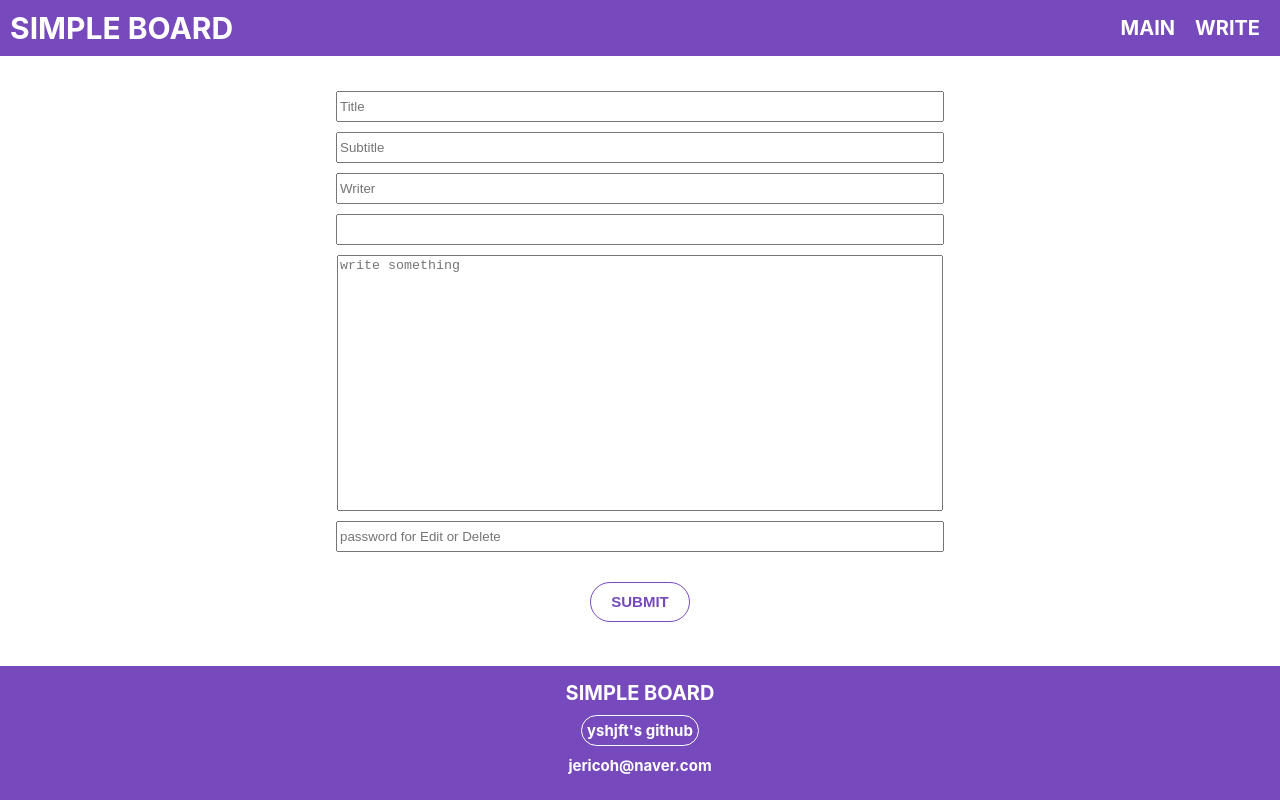
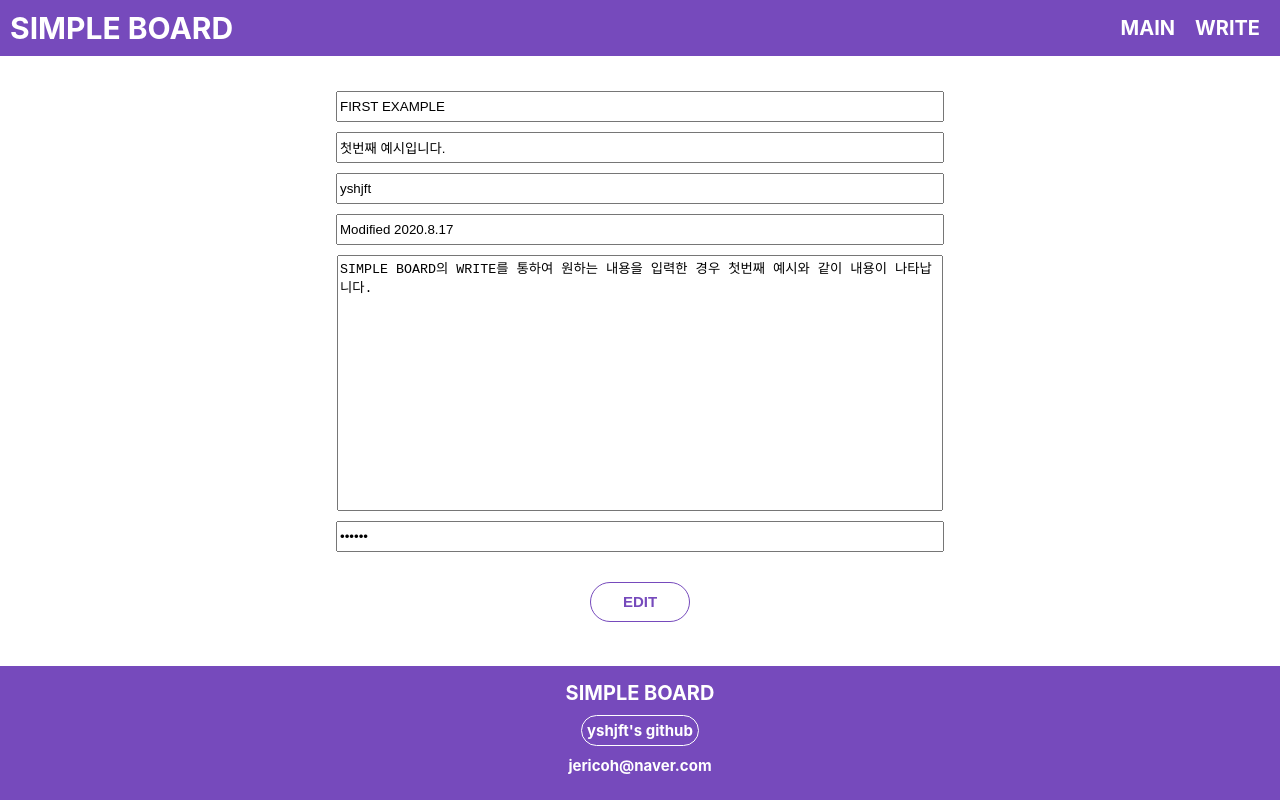
Before and after one commit to yshjft/react_simple_board, a React (Create React App) app: page /edit in a window 1280 px wide. Built offline with nearby package versions, Linux system fonts and the light colour scheme.

Commit message:
CRUD complete

```diff
--- a/src/App.js
+++ b/src/App.js
@@ -32,9 +32,9 @@ class App extends Component{
     let editOrDelete=store.getState().editOrDelete;
     let modalComp;
     if(editOrDelete === "EDIT"){
-      modalComp=<Edit pwd={this.state.contents[this.state.selectedList].password}></Edit>
+      modalComp=<Edit></Edit>
     }else if(editOrDelete === "DELETE"){
-      modalComp=<Delete pwd={this.state.contents[this.state.selectedList].password}></Delete>
+      modalComp=<Delete></Delete>
     }
 
     return(
@@ -47,7 +47,7 @@ class App extends Component{
           <Route exact path={'/'+this.state.selectedList}>
             <Read content={this.state.contents[this.state.selectedList]}></Read>
           </Route>
-          <Route exact path='/edit'><EditPage content={this.state.contents[this.state.selectedList]}></EditPage></Route>
+          <Route exact path='/edit'><EditPage id={this.state.selectedList} content={this.state.contents[this.state.selectedList]}></EditPage></Route>
         </Switch>
         <Footer></Footer>
         <Modal
--- a/src/components/Main/Edit/Edit.jsx
+++ b/src/components/Main/Edit/Edit.jsx
@@ -1,33 +1,98 @@
-import React from 'react';
+import React, {useState}  from 'react';
+import {useHistory} from 'react-router-dom';
+import store from '../../../store';
 
-function editPage(){
+function EditPage(props){ // 컴포넌트는 무조건 대문자로 작성
+    let history=useHistory();
+    let [title, setTitle]=useState(props.content.title);
+    let [subTitle, setSubTitle]=useState(props.content.subTitle);
+    let [writer, setWriter]=useState(props.content.writer);
+    let [year]=useState(new Date().getFullYear());
+    let [month]=useState(new Date().getMonth()+1);
+    let [date]=useState(new Date().getDate());
+    let [write, setWrite]=useState(props.content.write);
+    let [pwd, setPwd]=useState(props.content.password);
+
     return(
         <div className="Main">
-            <form id="writeForm" className="writeForm">
+            <form id="writeForm" className="writeForm" onSubmit={function(e){
+                e.preventDefault();
+                store.dispatch({
+                    type: "EDIT",
+                    id : props.id,
+                    title : e.target.title.value,
+                    writer : e.target.writer.value,
+                    date : e.target.date.value,
+                    subTitle : e.target.subTitle.value,
+                    write : e.target.write.value,
+                    password : e.target.password.value,
+                });
+                history.push('/');
+            }}>
                 <div className="form">
-                    <input type="txt" placeholder="Title" className="input title" name="title" required></input>
+                    <input
+                        type="txt"
+                        value={title}
+                        className="input title" name="title"
+                        onChange={function(e){
+                            setTitle(e.target.value);
+                        }}
+                        required>
+                    </input>
                 </div>
                 <div className="form">
-                    <input type="txt" placeholder="Subtitle" className="input subTitle" name="subTitle" required></input>
+                    <input
+                        type="txt"
+                        value={subTitle}
+                        className="input subTitle" name="subTitle"
+                        onChange={function(e){
+                            setSubTitle(e.target.value);
+                        }}
+                        required>
+                    </input>
                 </div>
                 <div className="form">
-                    <input type="txt" placeholder="Writer" className="input writer" name="writer" required></input>
+                    <input
+                        type="txt"
+                        value={writer}
+                        className="input writer" name="writer"
+                        onChange={function(e){
+                            setWriter(e.target.value);
+                        }}
+                        required>
+                    </input>
                 </div>
                 <div className="form">
-                    <input className="input date" name="date" readOnly></input>
+                    <input
+                        value={"Modified "+year+"."+month+"."+date}
+                        className="input date" name="date" readOnly>
+                    </input>
                 </div>
                 <div className="form">
-                    <textarea placeholder="write something" className="write" name="write" required></textarea>
+                    <textarea
+                        value={write}
+                        className="write" name="write"
+                        onChange={function(e){
+                            setWrite(e.target.value);
+                        }}
+                        required></textarea>
                 </div>
                 <div className="form">
-                    <input type="password" placeholder="password for Edit or Delete"className="input password" name="password"></input>
+                    <input
+                        type="password"
+                        value={pwd}
+                        className="input password" name="password"
+                        onChange={function(e){
+                            setPwd(e.target.value);
+                        }}
+                        required></input>
                 </div>
                 <div className="form">
-                    <input type="submit" value="SUBMIT" className="submitBtn"></input>
+                    <input type="submit" value="EDIT" className="submitBtn"></input>
                 </div>
             </form>
         </div>
     )
 }
 
-export default editPage;
+export default EditPage;
--- a/src/components/Main/Write/Write.jsx
+++ b/src/components/Main/Write/Write.jsx
@@ -52,7 +52,7 @@ class Write extends Component{
                         <textarea placeholder="write something" className="write" name="write" required></textarea>
                     </div>
                     <div className="form">
-                        <input type="password" placeholder="password for Edit or Delete"className="input password" name="password"></input>
+                        <input type="password" placeholder="password for Edit or Delete"className="input password" name="password" required></input>
                     </div>
                     <div className="form">
                         <input type="submit" value="SUBMIT" className="submitBtn"></input>
--- a/src/components/Modal/delete.jsx
+++ b/src/components/Modal/delete.jsx
@@ -1,8 +1,13 @@
-import React from 'react';
+import React , {useState}from 'react';
+import {useHistory} from 'react-router-dom';
 import store from '../../store';
 import './modal.css'
 
-function mDelete(props){
+function Delete(){
+    let [lastId]=useState(store.getState().lastId);
+    let [selectedList]=useState(store.getState().selectedList);
+    // let [pwd]=useState(store.getState().list[store.getState().selectedList].password);
+    let history=useHistory();
     return(
         <div>
             <div className="closeBtnArea" >
@@ -21,11 +26,26 @@ function mDelete(props){
             </div>
             <div className="btnArea">
                 <button className="btn" onClick={function(){
-                    let pwd=document.getElementById("modalPwd").value;
-                    if(pwd === props.pwd){
-                        alert('ok');
+                    // pwd를 state에 저장하지 않는 이유
+                    /*
+                    delete 실행 이후 redux의 editOrDelete 값은 DELETE로 유지된다.
+                    문제는 모달 컴포넌트를 렌더링할 때 조건문에 의해서 DELETE 컴포넌트가 렌더링되는데 이 때 selectedList로 인하여 문제가 발생한다.
+                    */
+                    let pwd=store.getState().list[store.getState().selectedList].password
+                    let _pwd=document.getElementById("modalPwd").value;
+                    if(_pwd === pwd){
                         document.getElementById("modalPwd").value=null;
                         document.querySelector(".wrongPwd").style.visibility='hidden';
+                        store.dispatch({
+                            type : "MODAL_IS_OPEN",
+                            modalIsOpen : false,
+                        });
+                        store.dispatch({
+                            type: "DELETE",
+                            lastId : lastId-1,
+                            selectedList : selectedList,
+                        })
+                        history.push('/');
                     }else{
                         document.getElementById("modalPwd").value=null;
                         document.querySelector(".wrongPwd").style.visibility='visible';
@@ -36,4 +56,4 @@ function mDelete(props){
     )
 }
 
-export default mDelete;
+export default Delete;
--- a/src/components/Modal/edit.jsx
+++ b/src/components/Modal/edit.jsx
@@ -1,9 +1,10 @@
-import React from 'react';
+import React, {useState} from 'react';
 import {useHistory} from "react-router-dom";
 import store from '../../store';
 import './modal.css';
 
-function Edit(props){
+function Edit(){
+    let [pwd]=useState(store.getState().list[store.getState().selectedList].password);
     let history = useHistory();
     return(
         <div>
@@ -22,8 +23,8 @@ function Edit(props){
             </div>
             <div className="btnArea">
                 <button className="btn" onClick={function(){
-                    let pwd=document.getElementById("modalPwd").value;
-                    if(pwd === props.pwd){
+                    let _pwd=document.getElementById("modalPwd").value;
+                    if(_pwd === pwd){
                         document.getElementById("modalPwd").value=null;
                         document.querySelector(".wrongPwd").style.visibility='hidden';
                         store.dispatch({
--- a/src/components/Modal/modal.css
+++ b/src/components/Modal/modal.css
@@ -4,8 +4,8 @@
 }
 
 .modalMain{
-    margin-top :100px;
-    margin-bottom : 40px;
+    margin-top : 60px;
+    margin-bottom : 30px;
     text-align:center;
 }
 
--- a/src/store.js
+++ b/src/store.js
@@ -51,5 +51,31 @@ export default createStore(function(state, action){
         return {...state, modalIsOpen : action.modalIsOpen}
     }else if (action.type === "MODAL_TYPE"){
         return {...state, editOrDelete : action.editOrDelete}
+    }else if(action.type === "EDIT"){
+        let originalList=state.list;
+        let _list=originalList.concat();
+        _list[action.id]={
+            id: action.id,
+            path : "/"+action.id,
+            title : action.title,
+            writer: action.writer,
+            date : action.date,
+            subTitle : action.subTitle,
+            write : action.write,
+            password : action.password,
+        }
+
+        return {...state, list: _list};
+    }else if(action.type === "DELETE"){
+        let originalList=state.list;
+        let _list=originalList.concat();
+        _list.splice(action.selectedList, 1);
+
+        for(let i=0; i<_list.length; i++){
+            _list[i].id=i;
+        }
+
+        return {...state, lastId: action.lastId, list : _list};
+
     }
 }, window.__REDUX_DEVTOOLS_EXTENSION__ && window.__REDUX_DEVTOOLS_EXTENSION__());
```
